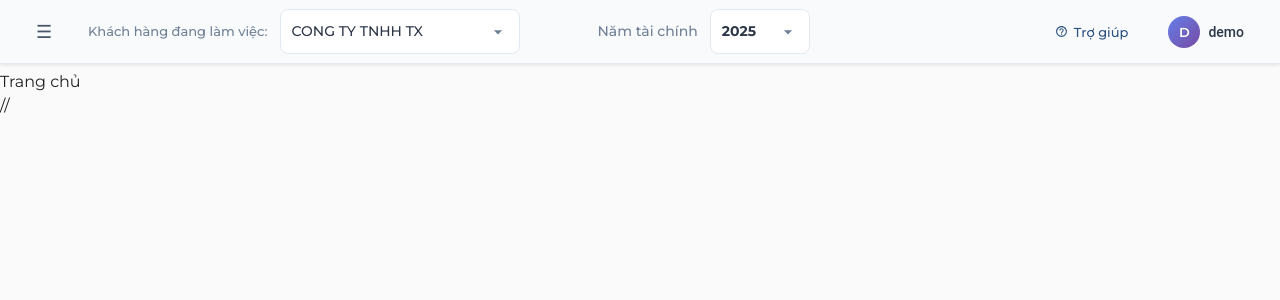
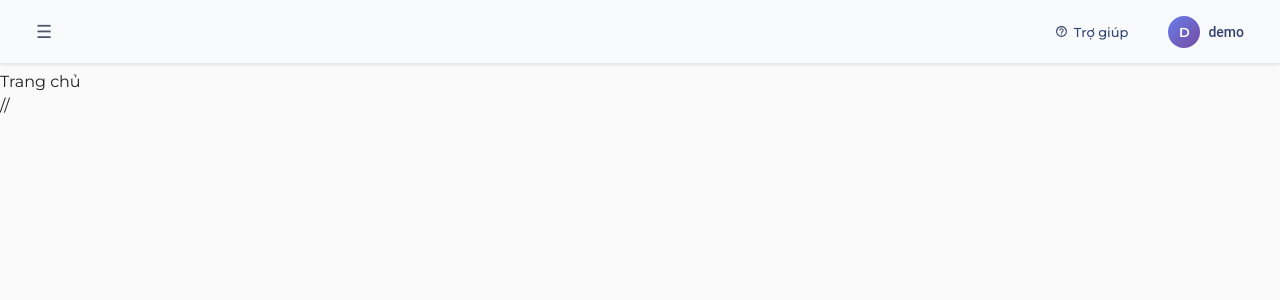
Before and after one commit to muahe2004/DoAn4, a React (Vite) app in the folder frontend/: page / in a window 1280 px wide. Shown: the top 300 px of the page. Built offline with nearby package versions, Linux system fonts and the light colour scheme.

Commit message:
Fix UI Header 02

```diff
--- a/frontend/src/components/Header/Header.css
+++ b/frontend/src/components/Header/Header.css
@@ -199,7 +199,7 @@
   border: none;
   border-radius: 6px;
   padding: 8px 12px;
-  color: #2c5282;
+  color: #334371;
   cursor: pointer;
   transition: all 0.3s cubic-bezier(0.4, 0, 0.2, 1);
   text-decoration: none;
@@ -217,7 +217,7 @@
 .help-icon {
   width: 20px;
   height: 20px;
-  background: #2c5282;
+  background: #334371;
   transition: all 0.3s ease;
 }
 
@@ -280,7 +280,7 @@
 .user-name {
   font-weight: 600;
   font-size: 14px;
-  color: #2d3748;
+  color: #334371;
   font-family: 'Segoe UI Semibold', 'Roboto Medium', sans-serif;
   white-space: nowrap;
 }
@@ -322,7 +322,7 @@
   transition: all 0.2s ease;
   text-align: left;
   font-size: 14px;
-  color: #2d3748;
+  color: #334371;
   border-bottom: 1px solid #f7fafc;
   gap: 12px;
 }
@@ -397,7 +397,7 @@
   border: none;
   cursor: pointer;
   font-size: 14px;
-  color: #4a5568;
+  color: #334371;
   transition: all 0.2s ease;
   text-align: left;
   border-bottom: 1px solid #f7fafc;
--- a/frontend/src/components/Header/Header.tsx
+++ b/frontend/src/components/Header/Header.tsx
@@ -67,116 +67,8 @@ const Header: React.FC<HeaderProps> = ({
             <span className="menu-icon">☰</span>
           </button>
 
-          <div className="customer-dropdown">
-            <span className="dropdown-label">Khách hàng đang làm việc:</span>
-            <Select
-              fullWidth
-              id="outlined-select-customer"
-              variant="outlined"
-              className="primary-text__field"
-              value={selectedCustomer}
-              onChange={(e) => setSelectedCustomer(e.target.value as string)}
-              MenuProps={{
-                disableScrollLock: true,
-              }}
-              sx={{
-                backgroundColor: '#fff',
-                borderRadius: '8px',
-                minWidth: '240px',
-                fontSize: '14px',
-                fontWeight: 500,
-                color: '#2d3748',
-                '& .MuiOutlinedInput-notchedOutline': {
-                  borderColor: '#e2e8f0',
-                },
-                '&:hover .MuiOutlinedInput-notchedOutline': {
-                  borderColor: '#4299e1',
-                },
-                '&.Mui-focused .MuiOutlinedInput-notchedOutline': {
-                  borderColor: '#3182ce',
-                  boxShadow: '0 0 0 2px rgba(66,153,225,0.2)',
-                },
-                '& .MuiSelect-select': {
-                  padding: '10px 40px 10px 16px',
-                  display: 'flex',
-                  alignItems: 'center',
-                },
-                '& .MuiSelect-icon': {
-                  right: '12px',
-                  color: '#718096',
-                  fontSize: '20px',
-                  transition: 'transform 0.2s ease',
-                },
-                '&.Mui-focused .MuiSelect-icon': {
-                  transform: 'rotate(180deg)',
-                  color: '#3182ce',
-                },
-              }}
-            >
-              {customers.map((customer, index) => (
-                <MenuItem key={index} value={customer}>
-                  {customer}
-                </MenuItem>
-              ))}
-            </Select>
-          </div>
         </div>
 
-        <div className="header-center">
-          <div className="fiscal-year-section">
-            <span className="fiscal-year-label">Năm tài chính</span>
-            <Select
-              fullWidth
-              id="outlined-select-fiscal"
-              variant="outlined"
-              className="primary-text__field"
-              value={selectedFiscalYear}
-              onChange={(e) => setSelectedFiscalYear(e.target.value as string)}
-              MenuProps={{
-                disableScrollLock: true,
-              }}
-              sx={{
-                backgroundColor: '#fff',
-                borderRadius: '8px',
-                minWidth: '100px',
-                fontSize: '16px',
-                fontWeight: 700,
-                color: '#2d3748',
-                '& .MuiOutlinedInput-notchedOutline': {
-                  borderColor: '#e2e8f0',
-                },
-                '&:hover .MuiOutlinedInput-notchedOutline': {
-                  borderColor: '#4299e1',
-                },
-                '&.Mui-focused .MuiOutlinedInput-notchedOutline': {
-                  borderColor: '#3182ce',
-                  boxShadow: '0 0 0 2px rgba(66,153,225,0.2)',
-                },
-                '& .MuiSelect-select': {
-                  padding: '10px 40px 10px 16px',
-                  display: 'flex',
-                  alignItems: 'center',
-                },
-                '& .MuiSelect-icon': {
-                  right: '12px',
-                  color: '#718096',
-                  fontSize: '20px',
-                  transition: 'transform 0.2s ease',
-                },
-                '&.Mui-focused .MuiSelect-icon': {
-                  transform: 'rotate(180deg)',
-                  color: '#3182ce',
-                },
-              }}
-            >
-              {fiscalYears.map((year, index) => (
-                <MenuItem key={index} value={year}>
-                  {year}
-                </MenuItem>
-              ))}
-            </Select>
-          </div>
-        </div>
 
         <div className="header-right">
           <button className="help-link" onClick={handleHelpClick}>
```
